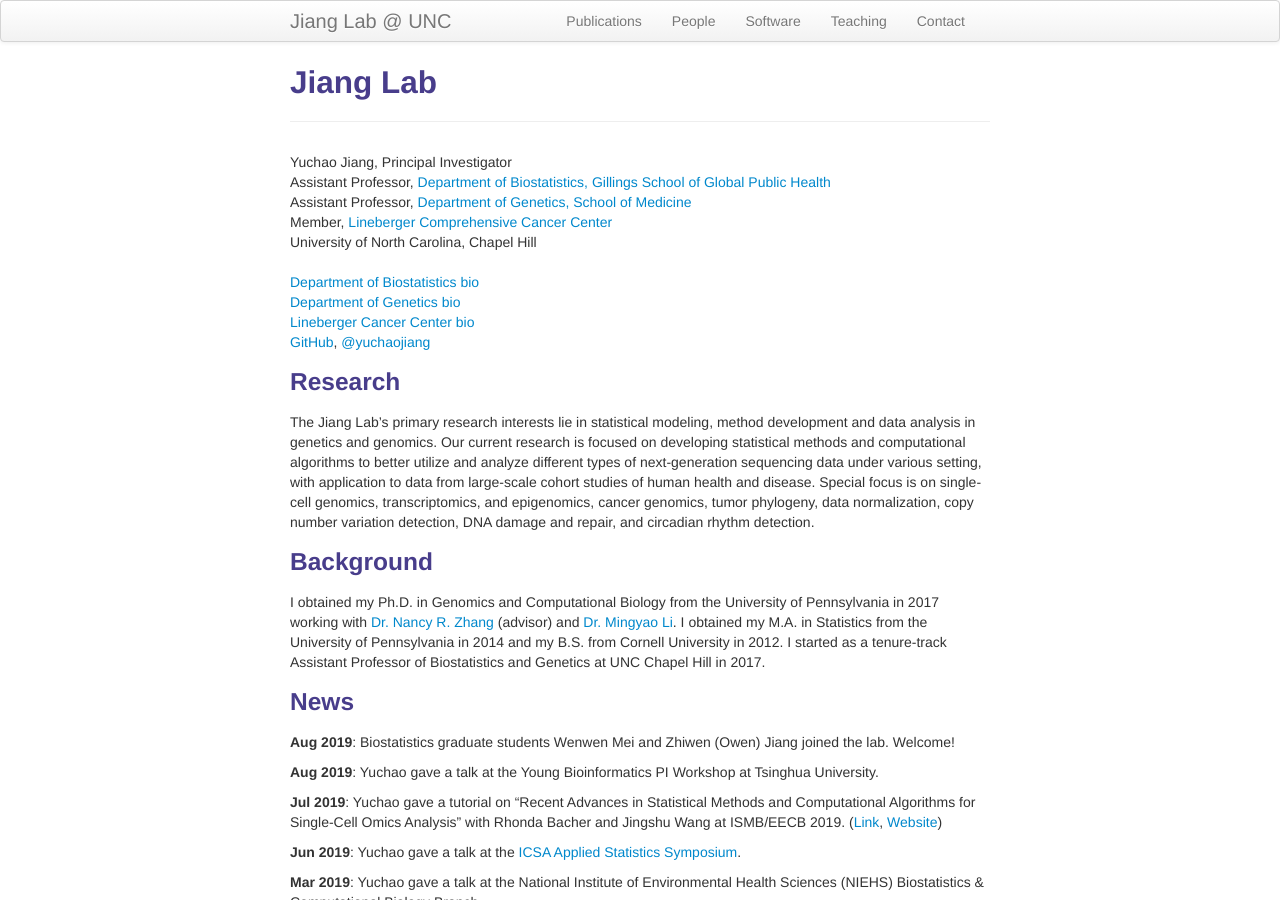
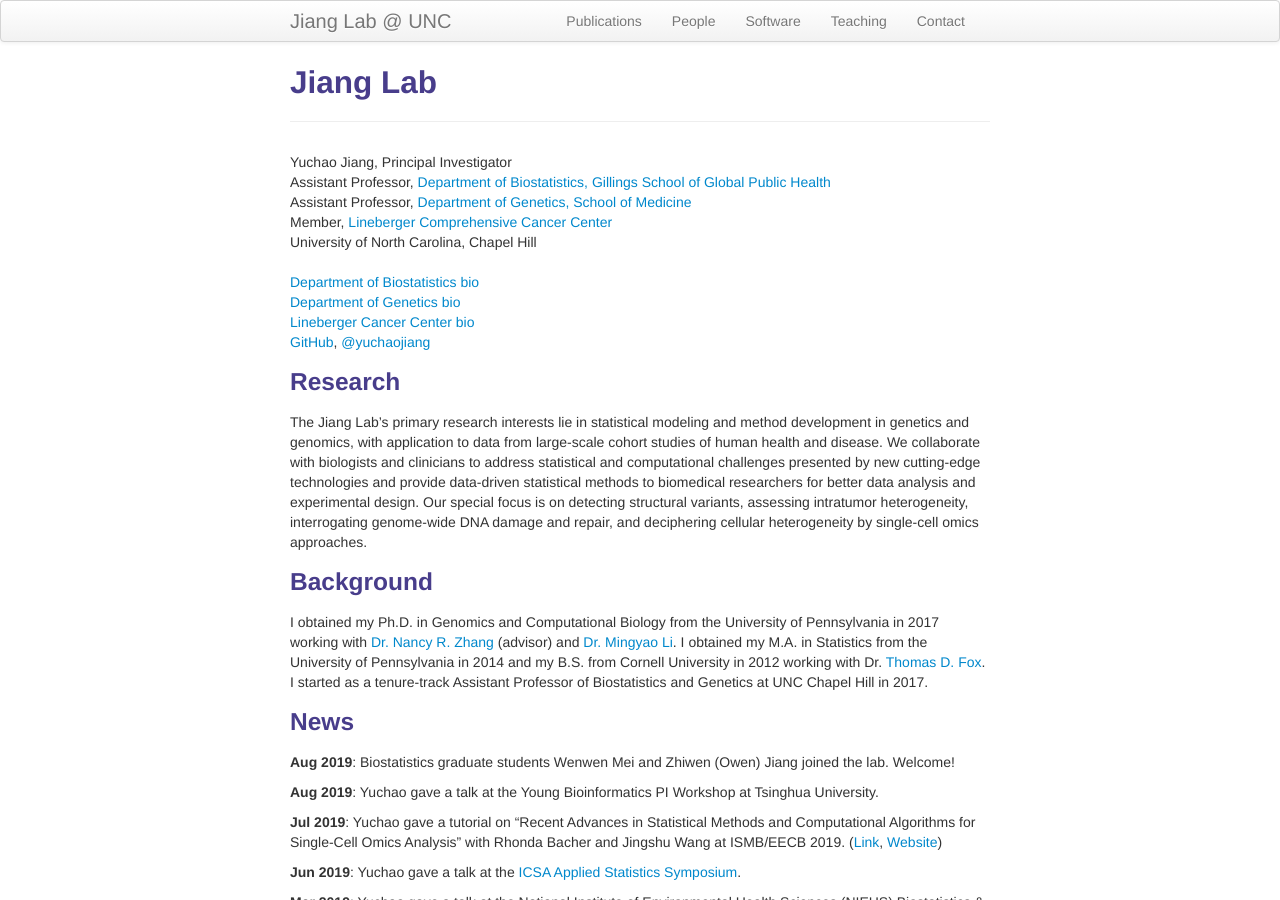
Before and after one commit to yuchaojiang/yuchaojiang.github.io, a Jekyll site: the page built from index.md, in a window 1280 px wide and 900 px high. Built offline with Jekyll 4.4.1, drawn with Linux system fonts in a browser that asks for light colours.

Commit message:
Update index.md

```diff
--- a/index.md
+++ b/index.md
@@ -27,11 +27,12 @@ description: I am an Assistant Professor in the Department of Biostatistics and
 
 ### Research
 
-The Jiang Lab’s primary research interests lie in statistical modeling, method development and data analysis in genetics and genomics. Our current research is focused on developing statistical methods and computational algorithms to better utilize and analyze different types of next-generation sequencing data under various setting, with application to data from large-scale cohort studies of human health and disease. Special focus is on single-cell genomics, transcriptomics, and epigenomics, cancer genomics, tumor phylogeny, data normalization, copy number variation detection, DNA damage and repair, and circadian rhythm detection.
+The Jiang Lab’s primary research interests lie in statistical modeling and method development in genetics and genomics, with application to data from large-scale cohort studies of human health and disease. We collaborate with biologists and clinicians to address statistical and computational challenges presented by new cutting-edge technologies and provide data-driven statistical methods to biomedical researchers for better data analysis and experimental design. Our special focus is on detecting structural variants, assessing intratumor heterogeneity, interrogating genome-wide DNA damage and repair, and deciphering cellular heterogeneity by single-cell omics approaches.
+
 
 ###  Background
 
-I obtained my Ph.D. in Genomics and Computational Biology from the University of Pennsylvania in 2017 working with [Dr. Nancy R. Zhang](https://statistics.wharton.upenn.edu/profile/nzh/) (advisor) and [Dr. Mingyao Li](http://www.med.upenn.edu/apps/faculty/index.php/g275/p8122973). I obtained my M.A. in Statistics from the University of Pennsylvania in 2014 and my B.S. from Cornell University in 2012. I started as a tenure-track Assistant Professor of Biostatistics and Genetics at UNC Chapel Hill in 2017.
+I obtained my Ph.D. in Genomics and Computational Biology from the University of Pennsylvania in 2017 working with [Dr. Nancy R. Zhang](https://statistics.wharton.upenn.edu/profile/nzh/) (advisor) and [Dr. Mingyao Li](http://www.med.upenn.edu/apps/faculty/index.php/g275/p8122973). I obtained my M.A. in Statistics from the University of Pennsylvania in 2014 and my B.S. from Cornell University in 2012 working with Dr. [Thomas D. Fox](https://mbg.cornell.edu/people/thomas-fox/). I started as a tenure-track Assistant Professor of Biostatistics and Genetics at UNC Chapel Hill in 2017.
 
 ### News
 **Aug 2019**: Biostatistics graduate students Wenwen Mei and Zhiwen (Owen) Jiang joined the lab. Welcome!
```
